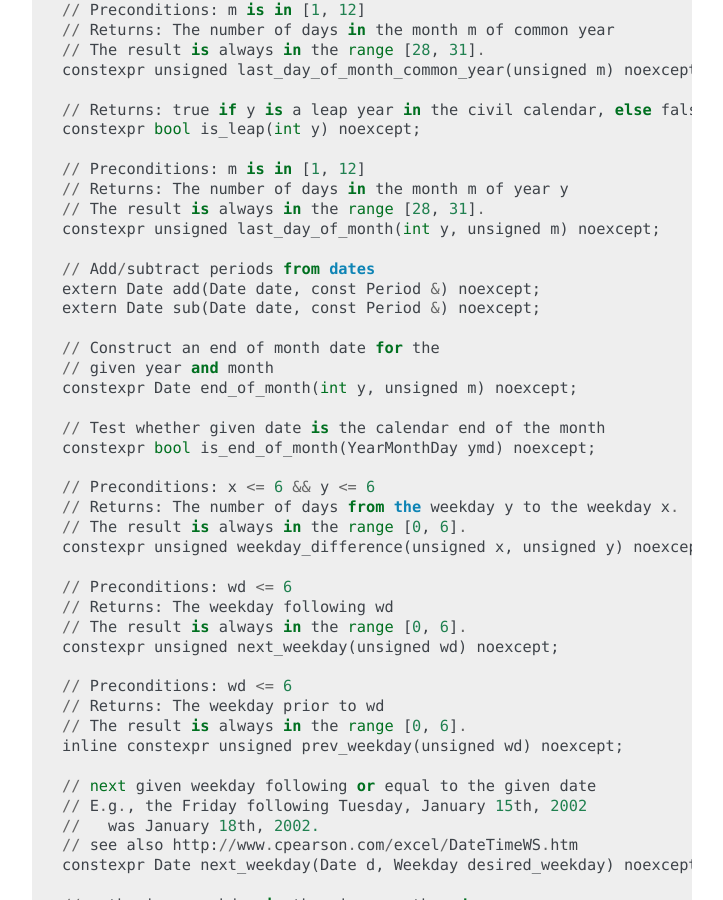
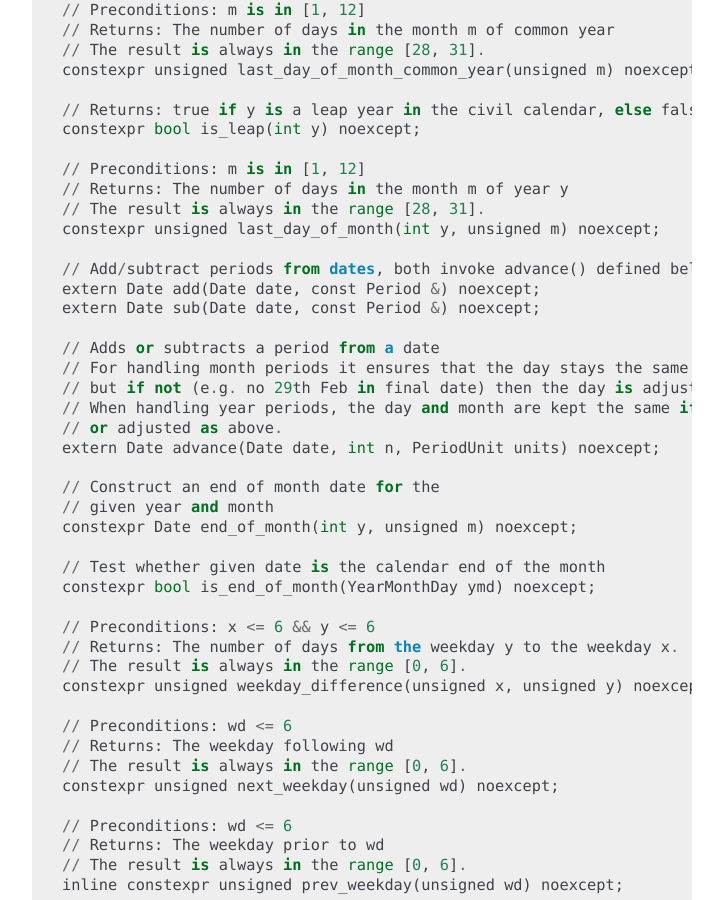
Before and after one commit to redukti/OpenRedukti, a Sphinx documentation site: the page built from docs/openredukti-cpp-api.rst, in a window 1280 px wide and 900 px high, scrolled down 4851 px. Shown: the whole window, without its empty margins (388-1111 px from the left). Built offline with Sphinx 7.4.7, drawn with Linux system fonts in a browser that asks for light colours; formulas are drawn with MathJax 3; some of the changed text lies outside the part shown.

Commit message:
Update openredukti-cpp-api.rst

```diff
--- a/docs/openredukti-cpp-api.rst
+++ b/docs/openredukti-cpp-api.rst
@@ -31,7 +31,7 @@ Common Enums
 
 For reasons of efficiency all internal data structures use integer codes rather than
 strings for values. Most of the enums used are defined in the protocol buffers definition file
-`enums.proto <https://github.com/redukti/OpenRedukti/blob/master/proto/enums.proto>`_.
+`enums.proto <https://github.com/redukti/OpenRedukti/blob/master/proto/redukti/enums.proto>`_.
 
 redukti::Currency
    Defines currency codes
@@ -40,7 +40,7 @@ redukti::IsdaIndex
    Defines commonly used ISDA Index names
 
 redukti::IndexFamily
-   Defines families of indices
+   Originally defined families of indices; now it represents a grouping for curves
 
 redukti::DayCountFraction
    Defines supported ISDA Day Count Fractions
@@ -244,9 +244,16 @@ The following key types are defined:
    // The result is always in the range [28, 31].
    constexpr unsigned last_day_of_month(int y, unsigned m) noexcept;
 
-   // Add/subtract periods from dates
+   // Add/subtract periods from dates, both invoke advance() defined below
    extern Date add(Date date, const Period &) noexcept;
    extern Date sub(Date date, const Period &) noexcept;
+
+   // Adds or subtracts a period from a date
+   // For handling month periods it ensures that the day stays the same if possible,
+   // but if not (e.g. no 29th Feb in final date) then the day is adjusted to fit in the month
+   // When handling year periods, the day and month are kept the same if possible
+   // or adjusted as above.
+   extern Date advance(Date date, int n, PeriodUnit units) noexcept;
 
    // Construct an end of month date for the
    // given year and month
```
